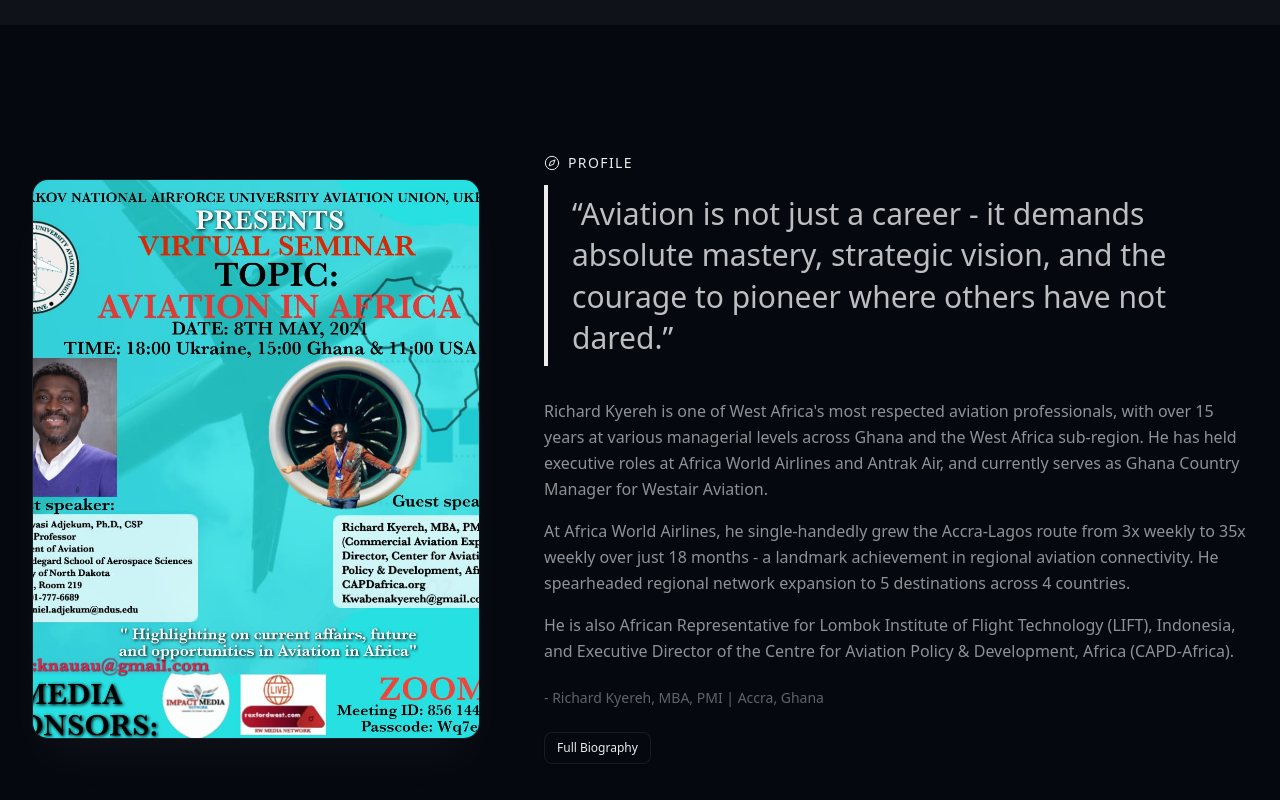
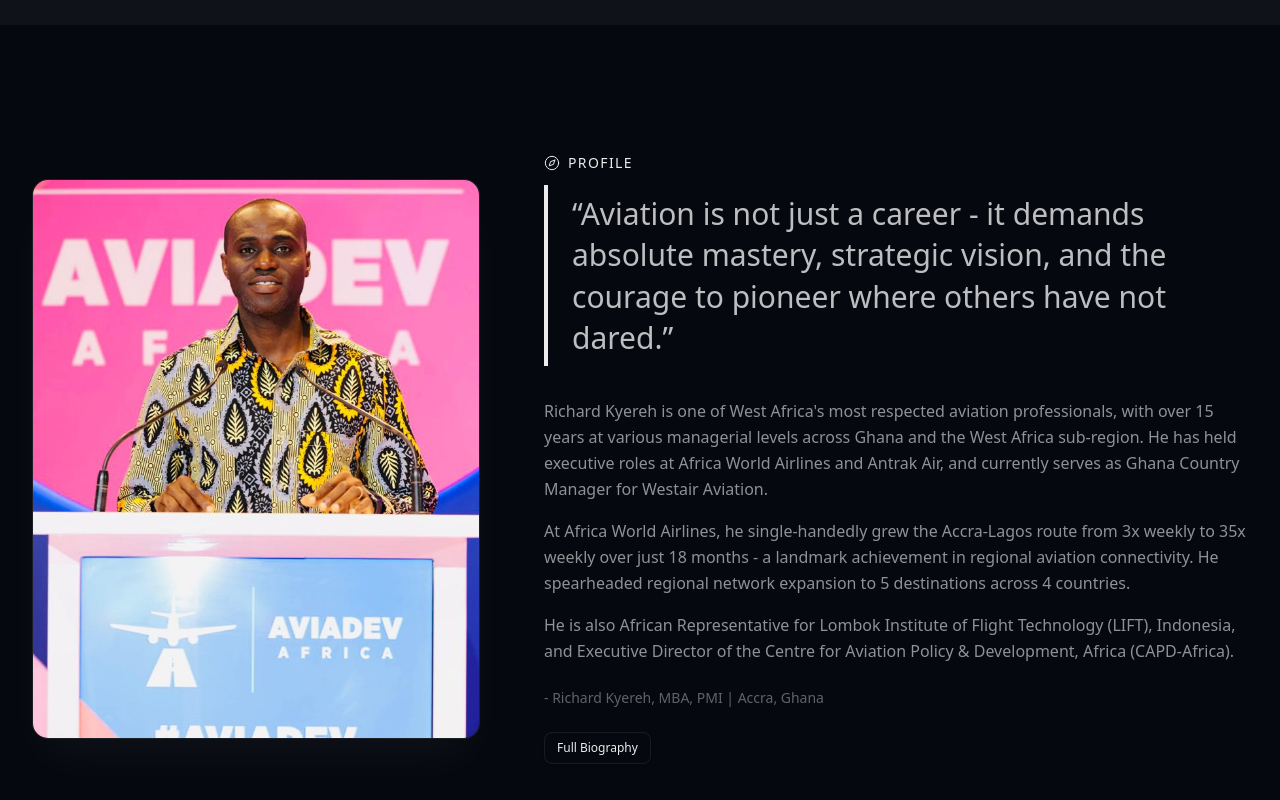
Before and after one commit to johnsonsemmanuel/richardkyereh, a Next.js app: page / in a window 1280 px wide. Shown: the part 1144-1944 px from the top of the page. Built offline with nearby package versions, Linux system fonts and the light colour scheme.

Commit message:
feat: add AviaDev11 portrait to homepage and about page

```diff
--- a/src/app/about/page.tsx
+++ b/src/app/about/page.tsx
@@ -20,7 +20,7 @@ const highlights = [
 ];
 
 const aboutPhotos = [
-  "/photos/richard-portrait-1.jpeg",
+  "/photos/aviadev-profile.jpg",
   "/photos/richard-speaking-1.jpeg",
   "/photos/richard-media-2.jpeg",
   "/photos/richard-group-1.jpeg",
--- a/src/app/page.tsx
+++ b/src/app/page.tsx
@@ -118,7 +118,7 @@ export default function Home() {
             <Reveal direction="left" className="lg:col-span-2">
               <div className="aspect-[4/5] rounded-2xl overflow-hidden border border-input bg-secondary/50 shadow-2xl shadow-primary/5">
                 <img
-                  src="/photos/richard-single-portrait.jpeg"
+                  src="/photos/aviadev-profile.jpg"
                   alt="Richard Kyereh"
                   className="w-full h-full object-cover"
                 />
```
Also changed, not shown: AviaDev11.jpg (added), public/photos/aviadev-profile.jpg (added).
